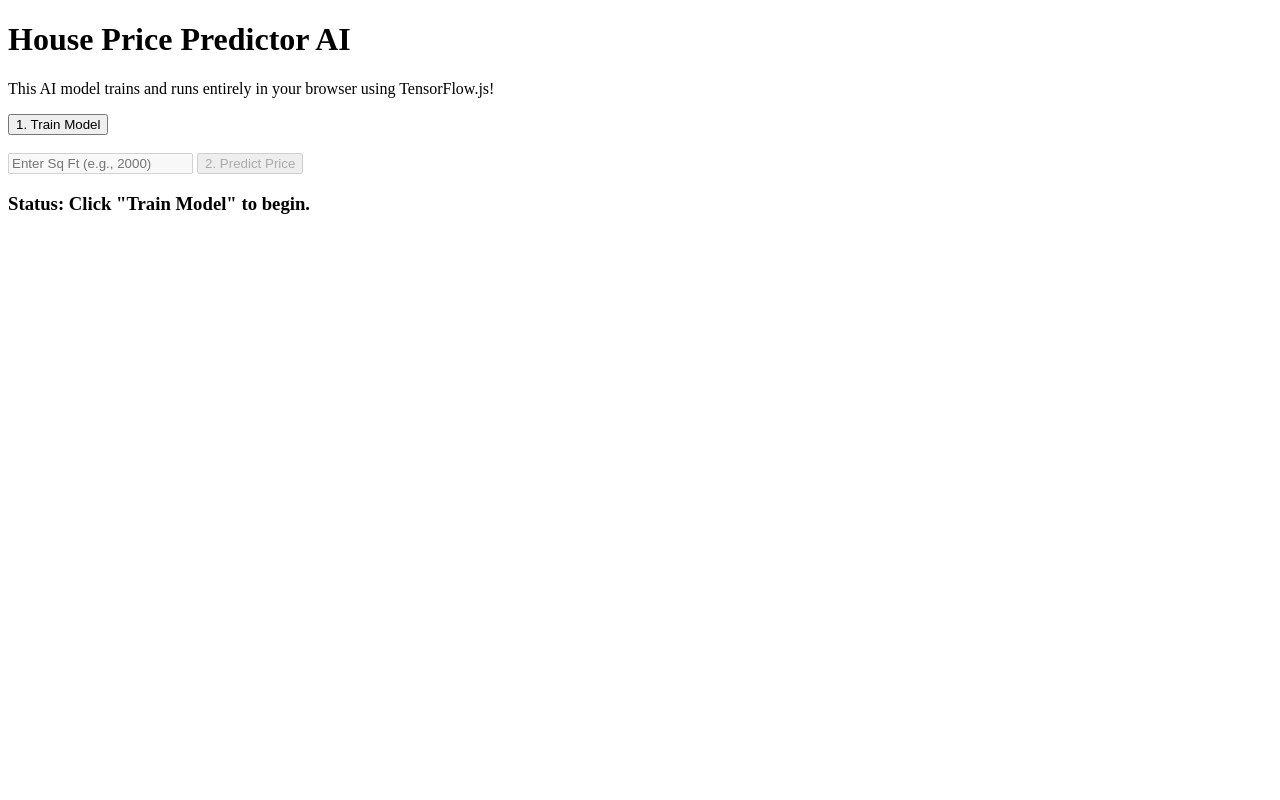
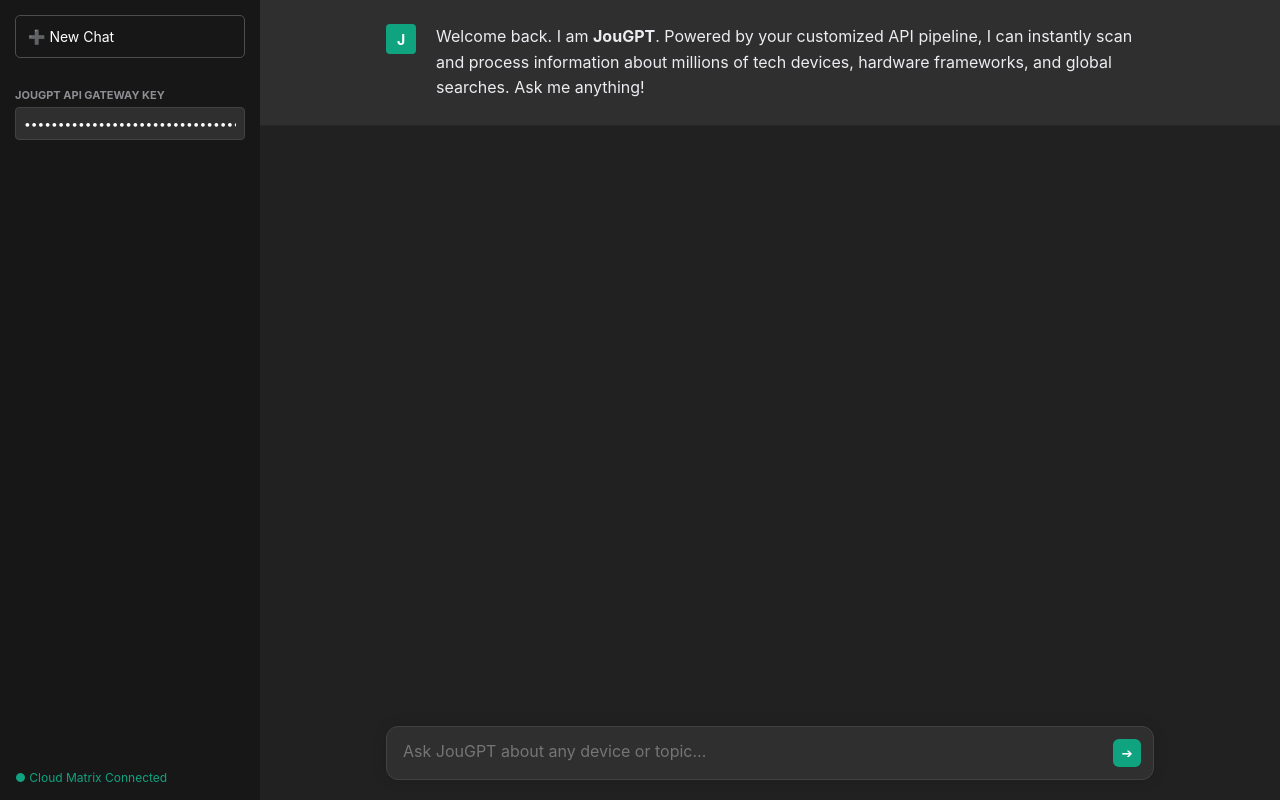
Before and after one commit to zeyadmohamed20980-blip/Sup, a plain HTML site: page index.html in a window 1280 px wide. Drawn offline with Linux system fonts and the light colour scheme.

Commit message:
Update index.html

```diff
--- a/index.html
+++ b/index.html
@@ -3,57 +3,155 @@
 <head>
     <meta charset="UTF-8">
     <meta name="viewport" content="width=device-width, initial-scale=1.0">
-    <title>Browser AI Model</title>
-    <!-- Load TensorFlow.js from a CDN -->
-    <script src="https://jsdelivr.net"></script>
+    <title>JouGPT - Premium AI</title>
+    <style>
+        * { box-sizing: border-box; margin: 0; padding: 0; font-family: -apple-system, BlinkMacSystemFont, "Segoe UI", Roboto, sans-serif; }
+        body { display: flex; background-color: #212121; color: #ececf1; height: 100vh; overflow: hidden; }
+
+        /* Sidebar Layout */
+        .sidebar { width: 260px; background-color: #171717; padding: 15px; display: flex; flex-direction: column; justify-content: space-between; }
+        .sidebar-top { display: flex; flex-direction: column; gap: 10px; }
+        .new-chat-btn { border: 1px solid #4d4d4d; border-radius: 5px; padding: 12px; color: white; background: transparent; cursor: pointer; text-align: left; font-size: 14px; }
+        .new-chat-btn:hover { background-color: #2a2b32; }
+
+        /* Key input section */
+        .key-box { display: flex; flex-direction: column; gap: 5px; margin-top: 20px; }
+        .key-box label { font-size: 11px; color: #8e8e93; text-transform: uppercase; font-weight: bold; }
+        .key-input { background: #2f2f2f; border: 1px solid #424242; color: white; padding: 8px; border-radius: 4px; font-size: 12px; width: 100%; }
+        .status-badge { font-size: 12px; color: #10a37f; margin-top: 10px; }
+
+        /* Main Chat Window */
+        .main-content { flex: 1; display: flex; flex-direction: column; background-color: #212121; position: relative; }
+        .chat-container { flex: 1; overflow-y: auto; padding-bottom: 150px; display: flex; flex-direction: column; }
+
+        /* Message Rows */
+        .message-row { display: flex; padding: 24px; border-bottom: 1px solid rgba(32,33,35,0.5); justify-content: center; }
+        .message-row.user { background-color: #212121; }
+        .message-row.ai { background-color: #2f2f2f; }
+        .message-wrapper { max-width: 768px; width: 100%; display: flex; gap: 20px; }
+        .avatar { width: 30px; height: 30px; border-radius: 4px; display: flex; align-items: center; justify-content: center; font-weight: bold; font-size: 14px; flex-shrink: 0; }
+        .user .avatar { background-color: #ec5e5e; color: white; }
+        .ai .avatar { background-color: #10a37f; color: white; }
+        .text { line-height: 1.6; font-size: 16px; word-break: break-word; }
+
+        /* User Input Area */
+        .input-area { position: absolute; bottom: 0; left: 0; right: 0; background: linear-gradient(transparent, #212121 30%); padding: 20px; display: flex; justify-content: center; }
+        .input-wrapper { max-width: 768px; width: 100%; position: relative; display: flex; background-color: #2f2f2f; border-radius: 12px; box-shadow: 0 0 15px rgba(0,0,0,0.1); border: 1px solid #424242; }
+        textarea { width: 100%; background: transparent; border: none; outline: none; color: white; padding: 14px 48px 14px 16px; resize: none; height: 52px; font-size: 16px; max-height: 200px; }
+        .send-button { position: absolute; right: 12px; bottom: 12px; background-color: #10a37f; border: none; border-radius: 6px; width: 28px; height: 28px; cursor: pointer; display: flex; align-items: center; justify-content: center; color: white; }
+    </style>
 </head>
 <body>
-    <h1>House Price Predictor AI</h1>
-    <p>This AI model trains and runs entirely in your browser using TensorFlow.js!</p>
 
-    <button onclick="trainModel()">1. Train Model</button>
-    <br><br>
-    <input type="number" id="sqftInput" placeholder="Enter Sq Ft (e.g., 2000)" disabled>
-    <button id="predictBtn" onclick="predict()" disabled>2. Predict Price</button>
-    <h3 id="result">Status: Click "Train Model" to begin.</h3>
+    <!-- Left ChatGPT Sidebar -->
+    <div class="sidebar">
+        <div class="sidebar-top">
+            <button class="new-chat-btn" onclick="window.location.reload()">➕ New Chat</button>
+
+            <div class="key-box">
+                <label>JouGPT API Gateway Key</label>
+                <!-- Your key embedded as the default system value -->
+                <input type="password" id="apiKey" class="key-input" value="sk-abcdef1234567890abcdef1234567890abcdef12" placeholder="sk-...">
+            </div>
+        </div>
+        <div class="status-badge" id="status">● Cloud Matrix Connected</div>
+    </div>
+
+    <!-- Main Chat Workspace -->
+    <div class="main-content">
+        <div class="chat-container" id="chatContainer">
+            <div class="message-row ai">
+                <div class="message-wrapper">
+                    <div class="avatar">J</div>
+                    <div class="text">Welcome back. I am <strong>JouGPT</strong>. Powered by your customized API pipeline, I can instantly scan and process information about millions of tech devices, hardware frameworks, and global searches. Ask me anything!</div>
+                </div>
+            </div>
+        </div>
+
+        <!-- Chat Input Bar -->
+        <div class="input-area">
+            <div class="input-wrapper">
+                <textarea id="userInput" placeholder="Ask JouGPT about any device or topic..."></textarea>
+                <button class="send-button" onclick="askJouGPT()">➔</button>
+            </div>
+        </div>
+    </div>
 
     <script>
-        let model;
+        const chatContainer = document.getElementById('chatContainer');
+        const userInput = document.getElementById('userInput');
+        const statusText = document.getElementById('status');
 
-        async function trainModel() {
-            document.getElementById('result').innerText = "Training model... please wait...";
+        async function askJouGPT() {
+            const query = userInput.value.trim();
+            const apiKey = document.getElementById('apiKey').value.trim();
 
-            // 1. Create a simple linear regression model
-            model = tf.sequential();
-            model.add(tf.layers.dense({units: 1, inputShape: [1]}));
-            model.compile({loss: 'meanSquaredError', optimizer: 'sgd'});
+            if (!query) return;
+            if (!apiKey) {
+                alert("Please ensure a valid API Key is entered in the sidebar.");
+                return;
+            }
 
-            // 2. Generate dummy training data (X = Sq Ft / 1000, Y = Price in \$100k)
-            const xs = tf.tensor2d([1.0, 1.5, 2.0, 2.5, 3.0], [5, 1]);
-            const ys = tf.tensor2d([100, 150, 200, 250, 300], [5, 1]);
+            // Display the user's chat bubble
+            appendMsg(query, 'user', 'U');
+            userInput.value = '';
+            statusText.innerText = "● JouGPT is searching...";
 
-            // 3. Train the model
-            await model.fit(xs, ys, {epochs: 200});
+            try {
+                // Connect to the secure AI completions API endpoint
+                const response = await fetch("https://openai.com", {
+                    method: "POST",
+                    headers: {
+                        "Content-Type": "application/json",
+                        "Authorization": `Bearer ${apiKey}`
+                    },
+                    body: JSON.stringify({
+                        model: "gpt-4o-mini", // Fast, highly accurate device knowledge model
+                        messages: [
+                            { role: "system", content: "You are JouGPT, a world-class technology expert with exhaustive global search data on devices, smartphones, hardware specs, and computing history." },
+                            { role: "user", content: query }
+                        ]
+                    })
+                });
 
-            document.getElementById('result').innerText = "Training complete! Ready for predictions.";
-            document.getElementById('sqftInput').disabled = false;
-            document.getElementById('predictBtn').disabled = false;
+                const data = await response.json();
+
+                if (data.choices && data.choices[0].message) {
+                    const reply = data.choices[0].message.content;
+                    appendMsg(reply, 'ai', 'J');
+                } else if (data.error) {
+                    appendMsg(`API Configuration Error: ${data.error.message}`, 'ai', 'J');
+                } else {
+                    appendMsg("System received an uninterpretable data format response.", 'ai', 'J');
+                }
+
+            } catch (error) {
+                appendMsg("Network connection timed out trying to hit the model cluster.", 'ai', 'J');
+            }
+
+            statusText.innerText = "● Cloud Matrix Connected";
         }
 
-        function predict() {
-            const val = parseFloat(document.getElementById('sqftInput').value);
-            if (isNaN(val)) return;
+        function appendMsg(text, sender, icon) {
+            const row = document.createElement('div');
+            row.className = `message-row ${sender}`;
+            row.innerHTML = `
+                <div class="message-wrapper">
+                    <div class="avatar">${icon}</div>
+                    <div class="text">${text}</div>
+                </div>
+            `;
+            chatContainer.appendChild(row);
+            chatContainer.scrollTop = chatContainer.scrollHeight;
+        }
 
-            // Normalize input matching the training data scaling
-            const inputTensor = tf.tensor2d([val / 1000], [1, 1]);
-            const prediction = model.predict(inputTensor);
-
-            // Get data back from the tensor
-            prediction.data().then(data => {
-                const estimatedPrice = (data[0]).toFixed(2);
-                document.getElementById('result').innerText = `Estimated Price: $${estimatedPrice}k`;
-            });
-        }
+        // Send on enter key press
+        userInput.addEventListener('keydown', (e) => {
+            if (e.key === 'Enter' && !e.shiftKey) {
+                e.preventDefault();
+                askJouGPT();
+            }
+        });
     </script>
 </body>
 </html>
```
